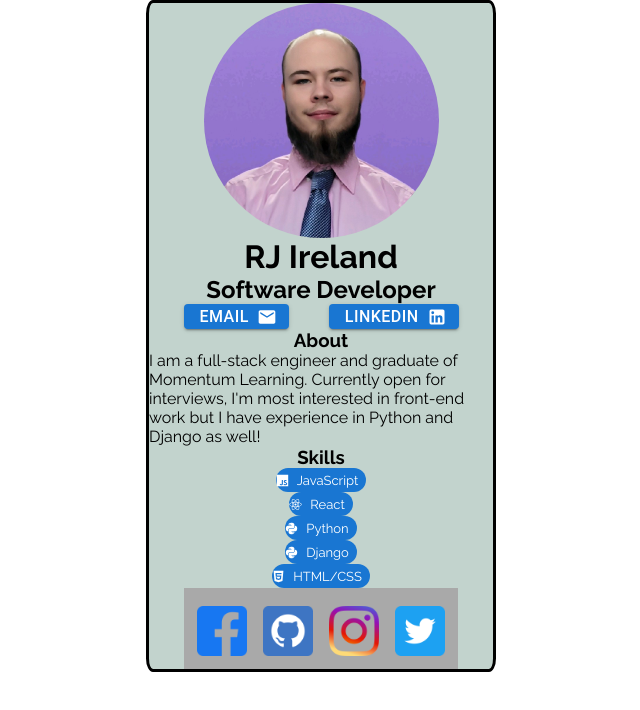
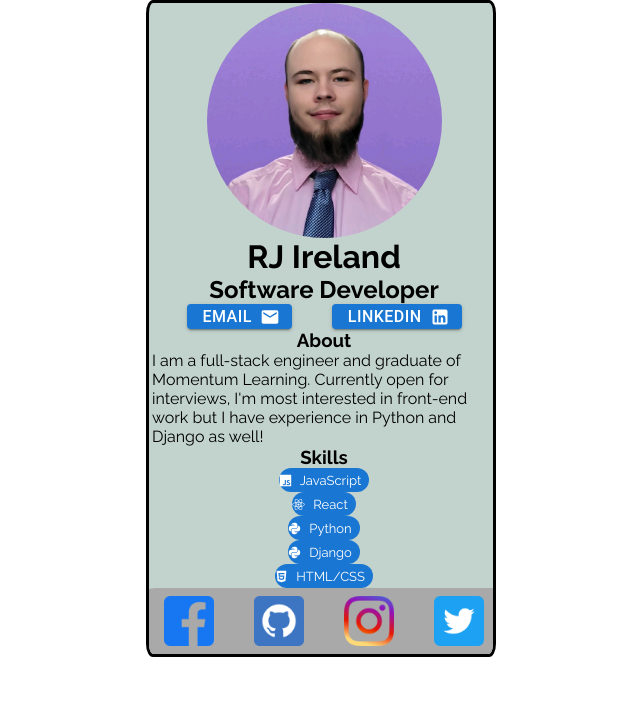
Before and after one commit to RobertJIreland/React-BusinessCard, a React app: page / in a window 1280 px wide. Shown: the whole page, without its empty margins (319-959 px from the left). Built offline with nearby package versions, Linux system fonts and the light colour scheme; some packages are replaced by stand-ins of ours.

Commit message:
Time to interactive

```diff
--- a/src/components/emailButton.js
+++ b/src/components/emailButton.js
@@ -51,21 +51,15 @@ export default function EmailButton() {
       </Button>
 
       {open && (
-        <Box component="form" noValidate autoComplete="off">
+        <Box component="form" ref={form} autoComplete="off">
           <div>
-            <TextField required label="Name" />
+            <TextField label="Name" />
           </div>
           <div>
-            <TextField required label="Email" />
+            <TextField label="Email" />
           </div>
           <div>
-            <TextField
-              multiline
-              maxRows={4}
-              rows={4}
-              required
-              label="Message"
-            />
+            <TextField multiline rows={4} label="Message" />
           </div>
           <Button
             variant="contained"
@@ -75,32 +69,6 @@ export default function EmailButton() {
             Send
           </Button>
         </Box>
-        // <div className="form-popup" id="form">
-        //   <form className="form-container" ref={form}>
-        //     <label htmlFor="name">Name</label>
-        //     <input type="text" placeholder="Enter Name" name="name" required />
-        //     <label htmlFor="email">Email</label>
-        //     <input
-        //       type="email"
-        //       placeholder="Enter Email"
-        //       name="email"
-        //       required
-        //     />
-        //     <label htmlFor="message"></label>
-        //     <textarea
-        //       placeholder="Enter message here..."
-        //       name="message"
-        //       required
-        //     />
-        //     <Button
-        //       variant="contained"
-        //       onClick={sendEmail}
-        //       endIcon={<SendIcon />}
-        //     >
-        //       Send
-        //     </Button>
-        //   </form>
-        // </div>
       )}
     </>
   );
--- a/src/components/navbar.js
+++ b/src/components/navbar.js
@@ -4,22 +4,55 @@ import githubLogo from "../images/github.png";
 import instagramLogo from "../images/instagram.png";
 import twitterLogo from "../images/twitter.png";
 import IconButton from "@mui/material/IconButton";
+import Box from "@mui/material/Box";
+import Grid from "@mui/material/Grid";
 
 export default function Navbar() {
   return (
-    <nav>
-      <IconButton>
+    <Box
+      component="nav"
+      sx={{
+        width: 350,
+        backgroundColor: "#A9A9A9",
+        borderRadius: "2%",
+      }}
+    >
+      <Grid
+        container
+        direction="row"
+        justifyContent="center"
+        alignItems="center"
+        spacing={3}
+      >
+        <Grid item>
+          <IconButton
+            onClick={() => {
+              alert(`Sorry! I don't use Facebook.`);
+            }}
+          >
             <img className="navImg" src={facebookLogo} alt="Facebook Logo" />
           </IconButton>
-      <IconButton>
+        </Grid>
+        <Grid item>
+          <IconButton href="https://github.com/RobertJIreland">
             <img className="navImg" src={githubLogo} alt="Github Logo" />
           </IconButton>
-      <IconButton>
+        </Grid>
+        <Grid item>
+          <IconButton href="https://www.instagram.com/kindofcode/">
             <img className="navImg" src={instagramLogo} alt="Instagram Logo" />
           </IconButton>
-      <IconButton>
+        </Grid>
+        <Grid item>
+          <IconButton
+            onClick={() => {
+              alert(`Sorry! I don't use Twitter.`);
+            }}
+          >
             <img className="navImg" src={twitterLogo} alt="Twitter Logo" />
           </IconButton>
-    </nav>
+        </Grid>
+      </Grid>
+    </Box>
   );
 }
--- a/src/styles.css
+++ b/src/styles.css
@@ -86,35 +86,31 @@ h2 {
     outline: none;
   }
 
-.Button:hover {
+/* .button:hover {
     background: #847E89;
 }
 
 .button:active {
     background: #56494C;
-}
+} */
 
-.button-text,
-.button-icon {
+/* .button-icon {
     display: inline-flex;
     align-items: center;
     padding: 0 12px;
     height: 100%;
-}
-
-.button-icon {
     font-size: 1.5em;
     background: rgb(0, 0, 0, 0.08);
-}
+} */
 
-.inner-box-bottom {
+/* .inner-box-bottom {
     display: flex;
     flex-direction: column;
     justify-content: center;
     margin-left: 5px;
     margin-right: 5px;
-}
-ul {
+} */
+/* ul {
     columns: 2;
     list-style-type: none;
     margin-bottom: 5px;
@@ -127,8 +123,8 @@ li {
     border-radius: 5px;
     margin: 5px;
     padding: 0;
-}
-nav {
+} */
+/* nav {
     display: flex;
     flex-direction: row;
     padding-bottom: 5px;
@@ -139,7 +135,7 @@ nav {
     width: auto;
     justify-content: space-between;
     background-color: darkgray;
-}
+} */
 
 /* .icon {
     padding: 0;
```
Lines whose indentation alone changed are shown as unchanged.
